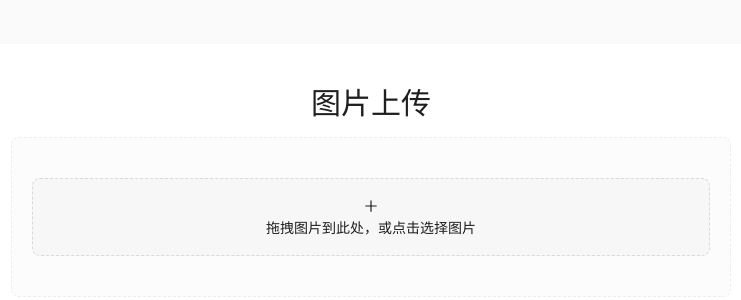
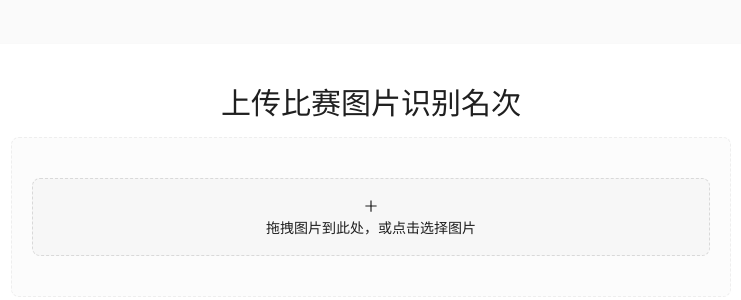
Before and after one commit to ghjghj-010/popkart, a React (Vite) app: page / in a window 1280 px wide. Shown: the top 300 px of the page, without its empty margins (269-1010 px from the left). Built offline with nearby package versions, Linux system fonts and the light colour scheme.

Commit message:
docs: update app title to '上传比赛图片识别名次'

```diff
--- a/src/App.tsx
+++ b/src/App.tsx
@@ -475,7 +475,7 @@ function App() {
   return (
     <div className="app">
       <div className="app-content">
-        <Title level={2} className="app-title">图片上传</Title>
+        <Title level={2} className="app-title">上传比赛图片识别名次</Title>
 
         {/* 拖拽上传区域 */}
         <Upload.Dragger {...uploadProps} className="upload-dragger">
```
